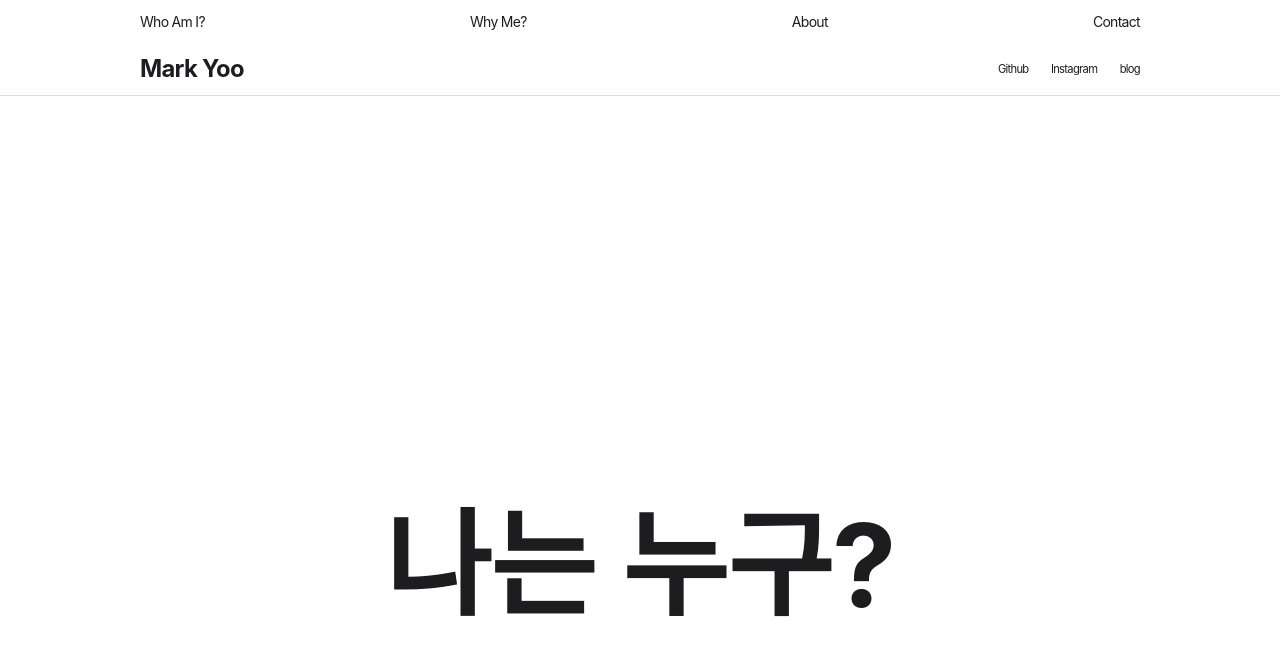
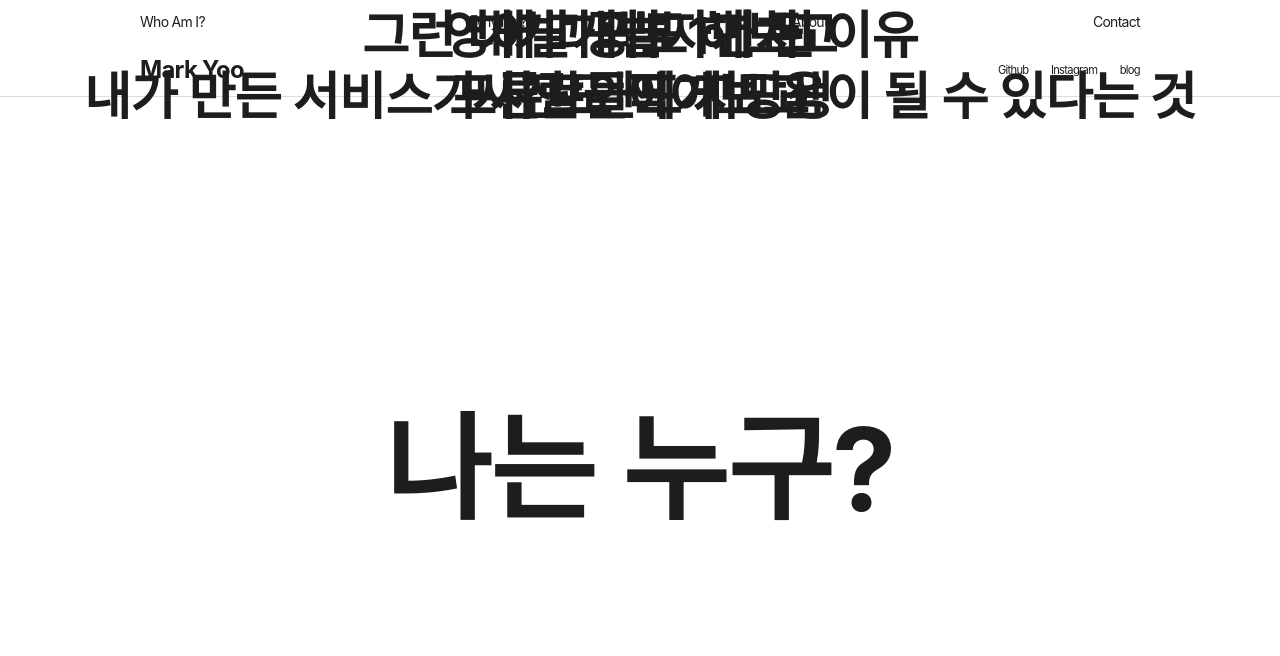
Before and after one commit to Mark-Yoo/html-css-design-practice, a React (Create React App) app: page / in a window 1280 px wide. Shown: the top 656 px of the page. Built offline with nearby package versions, Linux system fonts and the light colour scheme.

Commit message:
Add: function to animate where to show and hide texts

```diff
--- a/src/App.js
+++ b/src/App.js
@@ -15,6 +15,13 @@ const App = () => {
         scrollHeight: 0,
         objects: {
           container: document.querySelector("#scroll-section-0"),
+          messageA: document.querySelector("#scroll-section-0.main-message.a"),
+          messageB: document.querySelector("#scroll-section-0.main-message.b"),
+          messageC: document.querySelector("#scroll-section-0.main-message.c"),
+          messageD: document.querySelector("#scroll-section-0.main-message.d"),
+        },
+        values: {
+          messageA_opacity: [0, 1],
         },
       },
       {
@@ -51,24 +58,66 @@ const App = () => {
         info.scrollHeight = info.heightNum * window.innerHeight;
         info.objects.container.style.height = `${info.scrollHeight}px`;
       });
+
+      yOffset = window.pageYOffset;
+      let totalScrollHeight = 0;
+      for (let i = 0; i < sceneInfo.length; i++) {
+        totalScrollHeight += sceneInfo[i].scrollHeight;
+        if (totalScrollHeight >= yOffset) {
+          currentScene = i;
+          break;
+        }
+      }
+      document.body.setAttribute("id", `show-scene-${currentScene}`);
+    };
+    const calcValues = (values, currentYOffset) => {
+      console.log(currentYOffset);
     };
 
+    const playAnimation = () => {
+      const values = sceneInfo[currentScene].values;
+      const currentYOffset = yOffset - prevScrollHeight;
+
+      switch (currentScene) {
+        case 0:
+          let messageA_opacity0 = values.messageA_opacity[0];
+          let messageA_opacity1 = values.messageA_opacity[1];
+          calcValues(values.messageA_opacity, currentYOffset);
+          break;
+        case 1:
+          console.log("1 play");
+          break;
+        case 2:
+          console.log("2 play");
+          break;
+        case 3:
+          console.log("3 play");
+          break;
+      }
+    };
     const scrollLoop = () => {
       prevScrollHeight = 0;
       for (let i = 0; i < currentScene; i++) {
         prevScrollHeight += sceneInfo[i].scrollHeight;
-        console.log(prevScrollHeight);
       }
-      if (yOffset > prevScrollHeight) {
+      if (yOffset > prevScrollHeight + sceneInfo[currentScene].scrollHeight) {
+        currentScene++;
+        document.body.setAttribute("id", `show-scene-${currentScene}`);
       }
+      if (yOffset < prevScrollHeight && currentScene !== 0) {
+        currentScene--;
+        document.body.setAttribute("id", `show-scene-${currentScene}`);
+      }
+      playAnimation();
     };
 
-    window.addEventListener("resize", setLayout);
     window.addEventListener("scroll", () => {
       yOffset = window.pageYOffset;
       scrollLoop();
     });
     setLayout();
+    window.addEventListener("resize", setLayout);
+    window.addEventListener("load", setLayout);
   }, []);
 
   return (
@@ -101,21 +150,21 @@ const App = () => {
       </nav>
       <section className="scroll-section" id="scroll-section-0">
         <h1>나는 누구?</h1>
-        <div className="sticky-elem main-message">
+        <div className="sticky-elem main-message a">
           <p>
             개발 공부 1년차
             <br />
             프론트엔드 지망생
           </p>
         </div>
-        <div className="sticky-elem main-message">
+        <div className="sticky-elem main-message b">
           <p>
             영어 과외도 해보고
             <br />
             사진도 찍어보고
           </p>
         </div>
-        <div className="sticky-elem main-message">
+        <div className="sticky-elem main-message c">
           <p>
             그런 내가 개발자가 된 이유
             <br />
--- a/src/main.css
+++ b/src/main.css
@@ -22,11 +22,19 @@ a {
 .global-nav {
   height: 44px;
   padding: 0 1rem;
+  position: absolute;
+  width: 100%;
+  top: 0;
+  left: 0;
 }
 .local-nav {
   height: 52px;
   border-bottom: 1px solid #ddd;
   padding: 0 1rem;
+  position: absolute;
+  width: 100%;
+  top: 45px;
+  left: 0;
 }
 .global-nav-links, .local-nav-links {
   display: flex;
```
